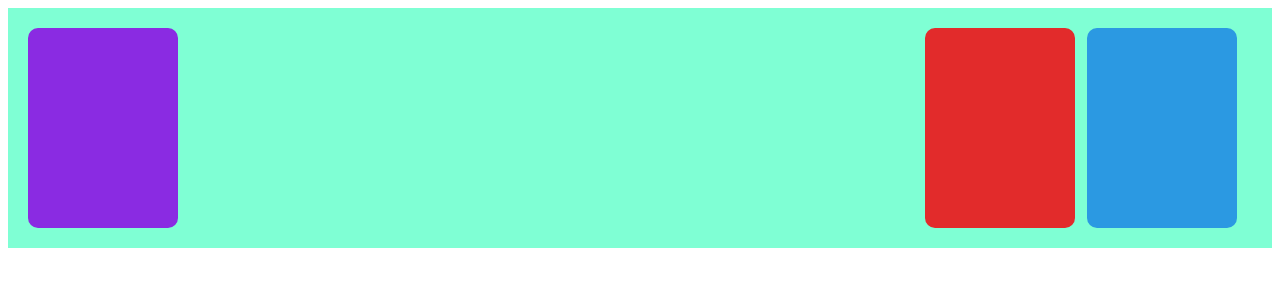
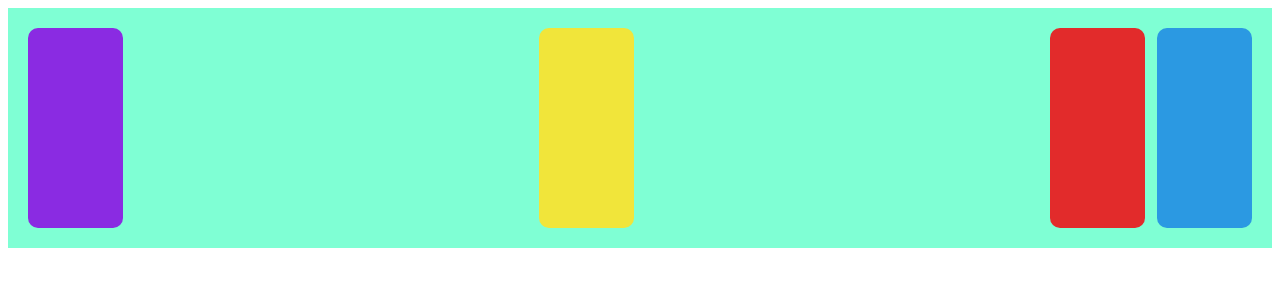
Before and after one commit to RudsonAcademico/aula-sobre-flex, a plain HTML site: page index.html in a window 1280 px wide. Drawn offline with Linux system fonts and the light colour scheme.

Commit message:
segundo desafio

```diff
--- a/index.html
+++ b/index.html
@@ -9,6 +9,7 @@
 <body>
     <div class="conteine">
         <div class="box"></div>
+        <div class="boxC"></div>
         <div class="box1"></div>
         <div class="box2"></div>
     </div>
--- a/style.css
+++ b/style.css
@@ -10,7 +10,7 @@
     height: 200px;
     width: 150px;
     border-radius: 10px;
-    margin-right: 60%;
+    margin-right: 33%;
 }
 
 .box1{
@@ -25,3 +25,10 @@
     width: 150px;
     border-radius: 10px;
 }
+.boxC{
+    background-color: rgb(241, 229, 58);
+    height: 200px;
+    width: 150px;
+    border-radius: 10px;
+    margin-right: 33%;
+}
```
